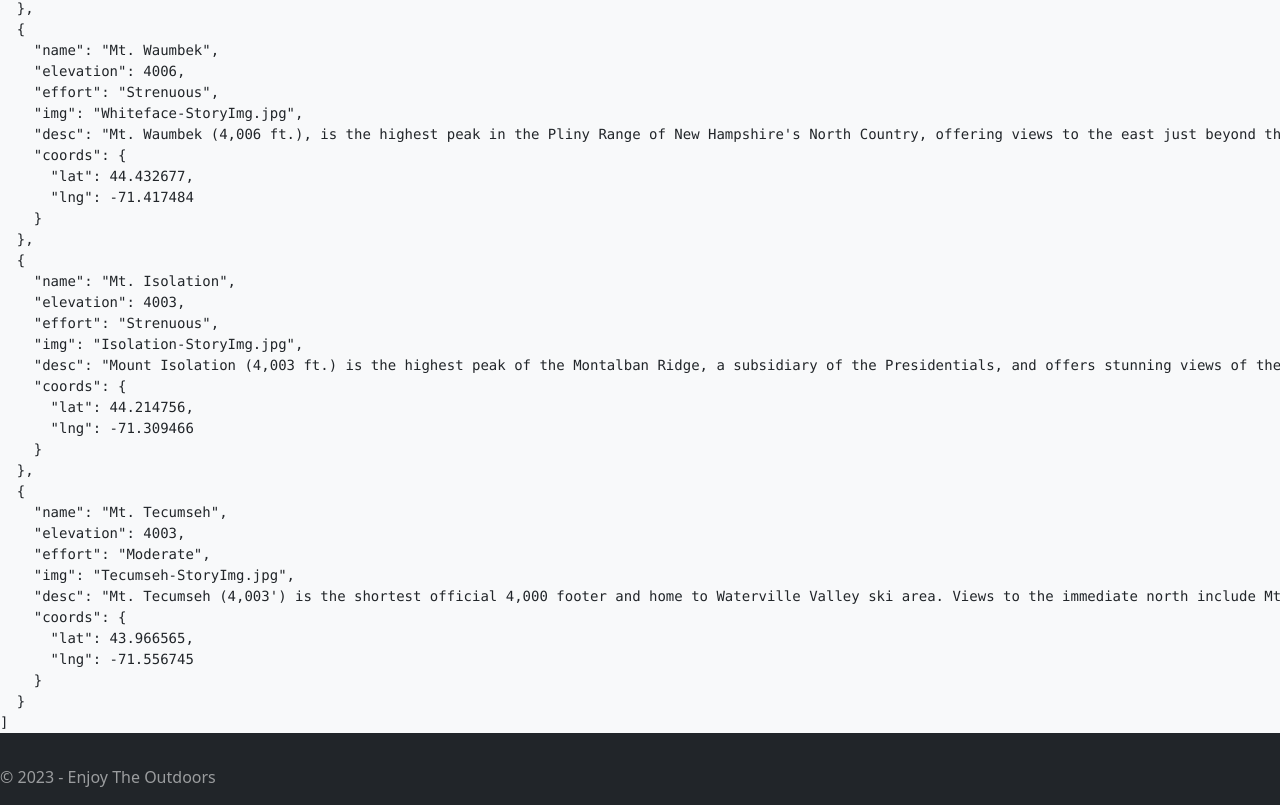
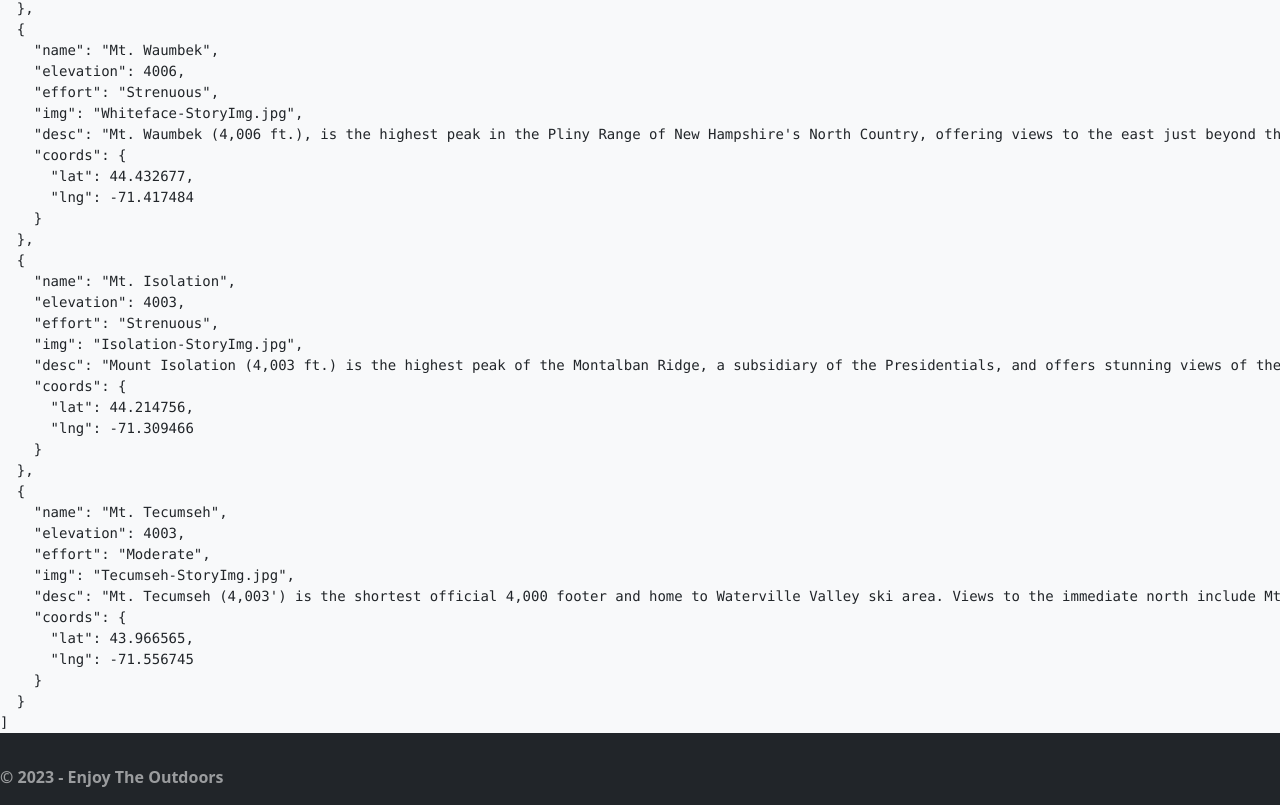
Before and after one commit to vmaravind96/NationalParkSearch, a React (Create React App) app: page /Mountains in a window 1280 px wide. Shown: the part 10558-11363 px from the top of the page. Built offline with nearby package versions, Linux system fonts and the light colour scheme.

Commit message:
update footer

```diff
--- a/src/components/footer/Footer.js
+++ b/src/components/footer/Footer.js
@@ -6,7 +6,7 @@ function Footer() {
     return (
         <div className='Footer'>
             <Navbar bg="dark" data-bs-theme="dark">
-                <Navbar.Text>
+                <Navbar.Text className='fw-bold'>
                     &copy; {(new Date()).getFullYear()} - Enjoy The Outdoors
                 </Navbar.Text>
             </Navbar>
```
